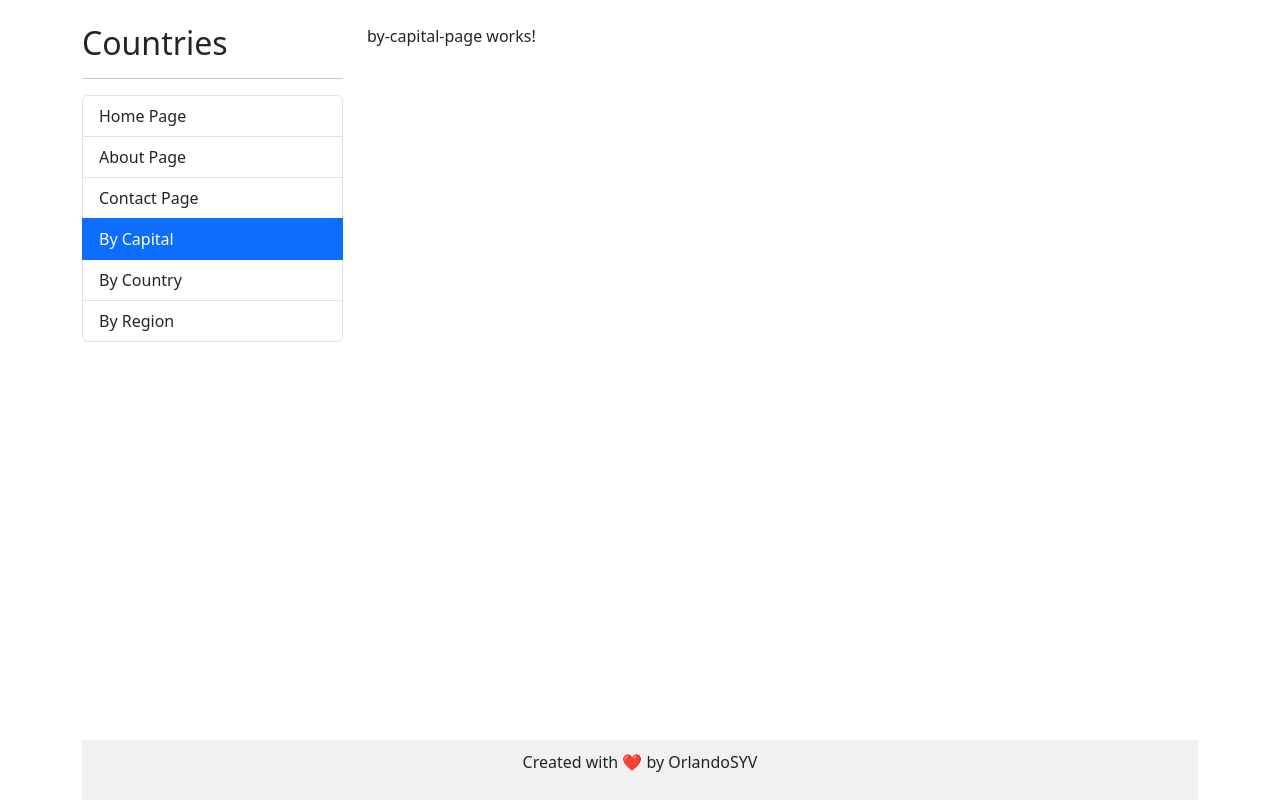
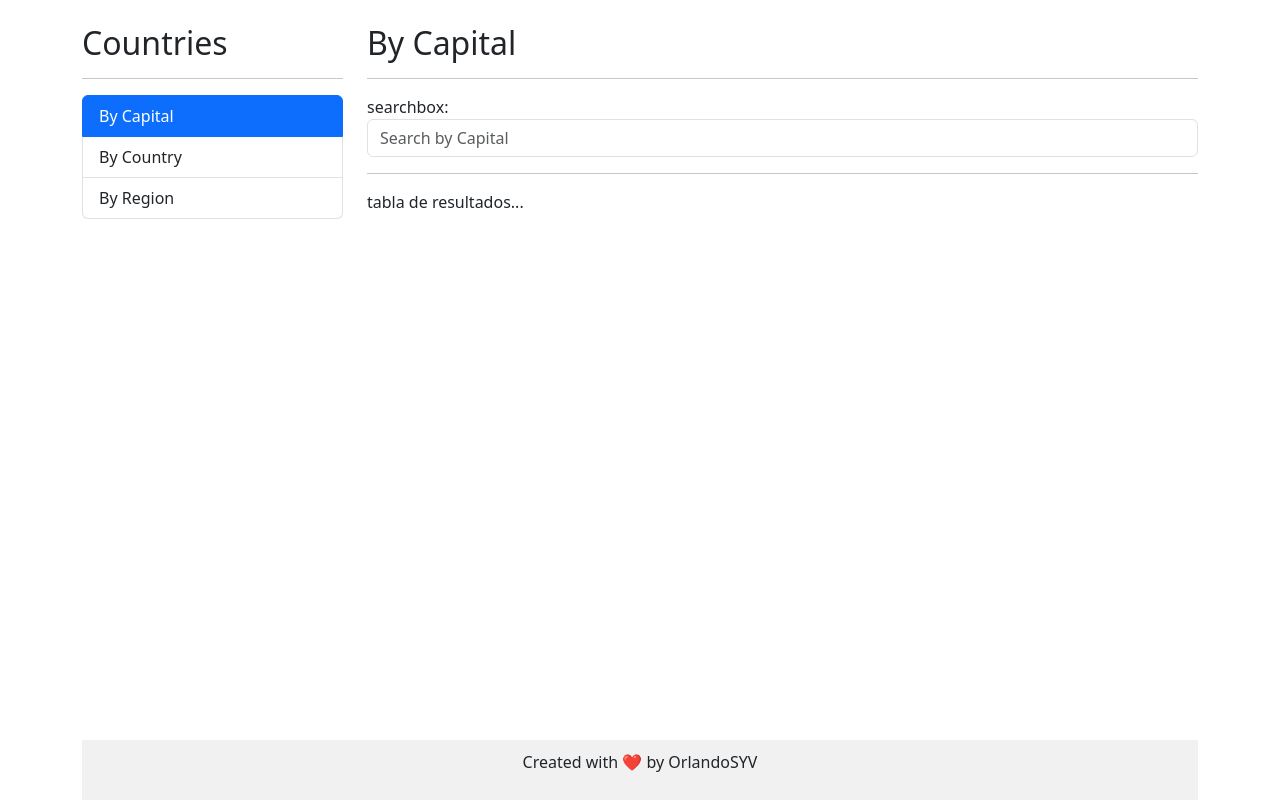
Before and after one commit to orlandosyv/04-country-Spa, an Angular app: page /countries/by-capital in a window 1280 px wide. Built offline with nearby package versions, Linux system fonts and the light colour scheme.

Commit message:
oy - search box and placeholder

```diff
--- a/src/app/countries/countries-routing.module.ts
+++ b/src/app/countries/countries-routing.module.ts
@@ -22,7 +22,10 @@
     path: 'by/:id',
     component: CountryPageComponent,
   },
-
+  {
+    path: '**',
+    redirectTo: 'by-capital'
+  }
 ];
 
 @NgModule({
--- a/src/app/countries/countries.module.ts
+++ b/src/app/countries/countries.module.ts
@@ -5,6 +5,7 @@
 import { ByRegionPageComponent } from './pages/by-region-page/by-region-page.component';
 import { CountryPageComponent } from './pages/country-page/country-page.component';
 import { CountriesRoutingModule } from './countries-routing.module';
+import { SharedModule } from '../shared/shared.module';
 
 
 
@@ -17,7 +18,8 @@
   ],
   imports: [
     CommonModule,
-    CountriesRoutingModule
+    CountriesRoutingModule,
+    SharedModule
   ]
 })
 export class CountriesModule { }
--- a/src/app/countries/pages/by-capital-page/by-capital-page.component.html
+++ b/src/app/countries/pages/by-capital-page/by-capital-page.component.html
@@ -1 +1,18 @@
-<p>by-capital-page works!</p>
+<h2>By Capital</h2>
+<hr>
+
+<div class="row">
+  <div class="col">
+    <!-- SearchBox -->
+    searchbox:
+    <shared-search-box placeholder="Search by Capital"></shared-search-box>
+
+  </div>
+</div>
+
+<div class="row">
+  <div class="col">
+    <hr>
+    tabla de resultados...
+  </div>
+</div>
--- /dev/null
+++ b/src/app/shared/components/search-box/search-box.component.html
@@ -0,0 +1,5 @@
+<input
+  type="text"
+  [placeholder]="placeholder"
+  class="form-control"
+>
--- /dev/null
+++ b/src/app/shared/components/search-box/search-box.component.ts
@@ -0,0 +1,11 @@
+import { Component, Input } from '@angular/core';
+
+@Component({
+  selector: 'shared-search-box',
+  templateUrl: './search-box.component.html',
+  styles: ``
+})
+export class SearchBoxComponent {
+  @Input()
+  public placeholder: string = "";
+}
--- a/src/app/shared/components/sidebar/sidebar.component.html
+++ b/src/app/shared/components/sidebar/sidebar.component.html
@@ -2,7 +2,7 @@
 <h2>Countries</h2>
 <hr>
 <ul class="list-group">
-  <li routerLink=""
+  <!-- <li routerLink=""
     routerLinkActive="active"
     [routerLinkActiveOptions]="{ exact: true }"
     class="list-group-item">
@@ -15,7 +15,7 @@
   </li>
   <li routerLink="contact" routerLinkActive="active" class="list-group-item">
     Contact Page
-  </li>
+  </li> -->
   <li routerLink="countries/by-capital" routerLinkActive="active" class="list-group-item">
     By Capital
   </li>
```
Also changed, not shown: src/app/app-routing.module.ts (+5 -5 lines), src/app/shared/shared.module.ts (+5 -2 lines).
